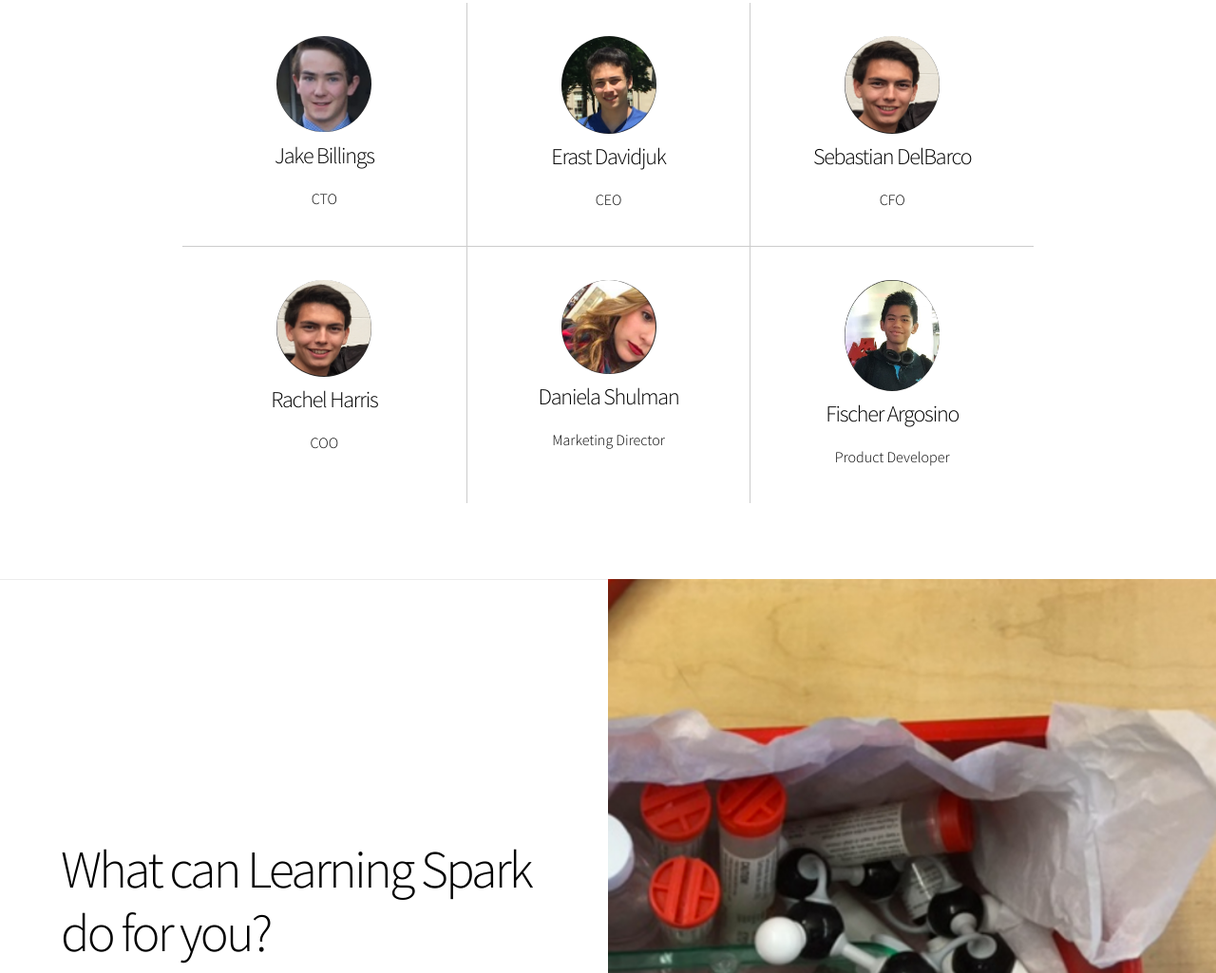
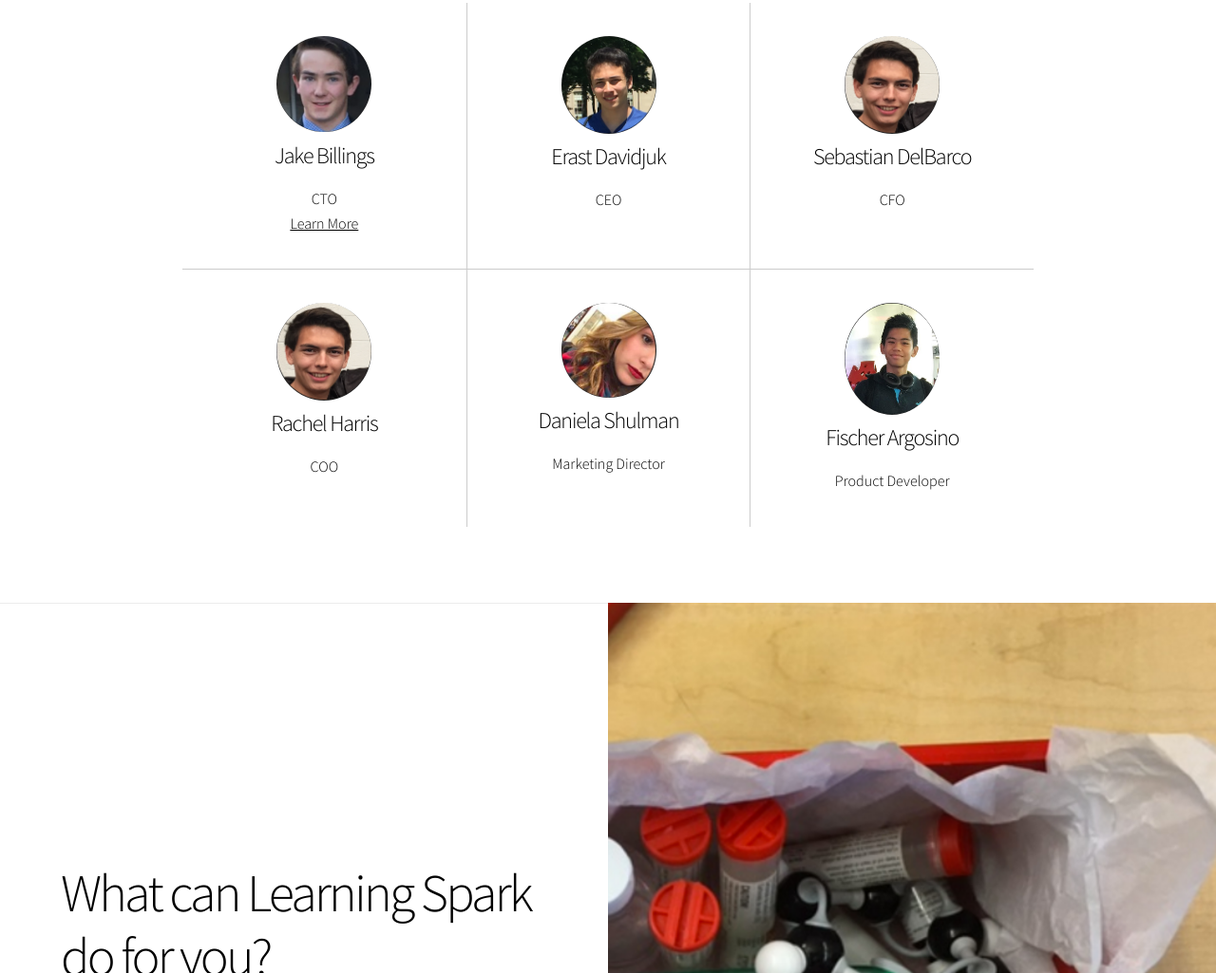
Before and after one commit to jake-billings/learning-spark, a website: page index.html in a window 1280 px wide. Shown: the part 1027-2052 px from the top of the page at 95% size. Drawn offline with Linux system fonts and the light colour scheme.

Commit message:
Update 2017-04-28T22:20:44.197Z

```diff
--- a/index.html
+++ b/index.html
@@ -32,13 +32,18 @@
     <section id="team" class="wrapper style1 align-center">
         <div class="inner">
             <h2>Our Team</h2>
-            <p>A group of talented STEM students from Denver, Colorado who aspire to spread Science, Techology, Engineering, and Math accross the country.</p>
+            <p>A group of talented STEM students from Denver, Colorado who aspire to spread Science, Techology,
+                Engineering, and Math accross the country.</p>
             <div class="items style1 medium onscroll-fade-in">
                 <section>
                     <div class="inner">
                         <img src="images/jake.png" class="profile-pic">
                         <h3>Jake Billings</h3>
-                        <p>CTO</p>
+                        <p>
+                            CTO
+                            <br>
+                            <a href="https://www.linkedin.com/in/jake-billings/">Learn More</a>
+                        </p>
                     </div>
                 </section>
                 <section>
```
Also changed, not shown: 1 other file.
